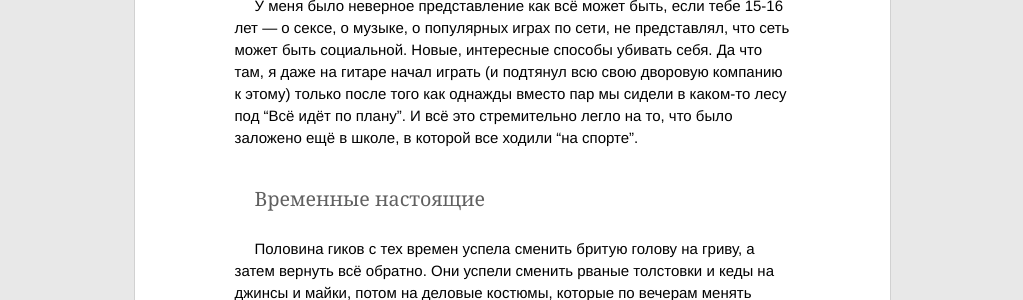
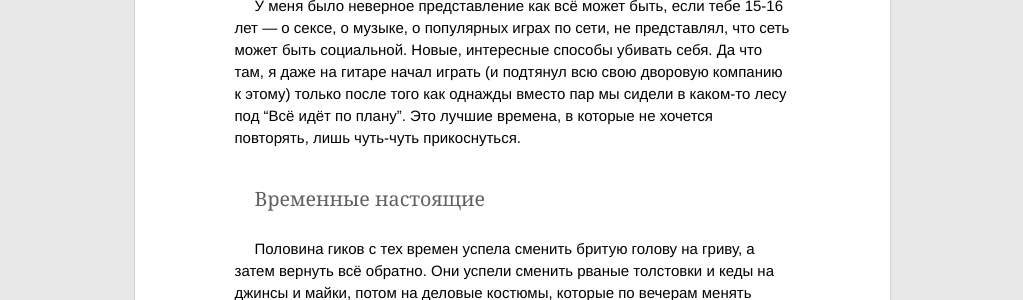
Before and after one commit to ptmt/ptmt.github.com, a Jekyll site: the page built from _posts/2012-06-04-dont-be-a-menace-to-hipsters-geek.md, in a window 1280 px wide. Shown: the part 1404-1704 px from the top of the page, without its empty margins (128-1151 px from the left). Built offline with Jekyll 4.4.1, drawn with Linux system fonts in a browser that asks for light colours; Markdown is read by kramdown in place of the engine named in the settings.

Commit message:
Update master

```diff
--- a/_posts/2012-06-04-dont-be-a-menace-to-hipsters-geek.md
+++ b/_posts/2012-06-04-dont-be-a-menace-to-hipsters-geek.md
@@ -21,7 +21,7 @@ title:  Не грози хипстерскому гику, набирая тви
 
 Тогда не было ни твиттера, ни айфонов, ни адруино, ни стартапов. Гики были другими. Трава не была зеленее, а небо не чище. Мониторы в лучшем случае мерцали шестьюдесятью герцами на разрешении 1024x768 и это совсем нездорово.
 
-У меня было неверное представление как всё может быть, если тебе 15-16 лет — о сексе, о музыке, о популярных играх по сети, не представлял, что сеть может быть социальной. Новые, интересные способы убивать себя. Да что там, я даже на гитаре начал играть (и подтянул всю свою дворовую компанию к этому) только после того как однажды вместо пар мы сидели в каком-то лесу под “Всё идёт по плану”. И всё это стремительно легло на то, что было заложено ещё в школе, в которой все ходили "на спорте".
+У меня было неверное представление как всё может быть, если тебе 15-16 лет — о сексе, о музыке, о популярных играх по сети, не представлял, что сеть может быть социальной. Новые, интересные способы убивать себя. Да что там, я даже на гитаре начал играть (и подтянул всю свою дворовую компанию к этому) только после того как однажды вместо пар мы сидели в каком-то лесу под “Всё идёт по плану”. Это лучшие времена, в которые не хочется повторять, лишь чуть-чуть прикоснуться.
 
 ##Временные настоящие
 
```
